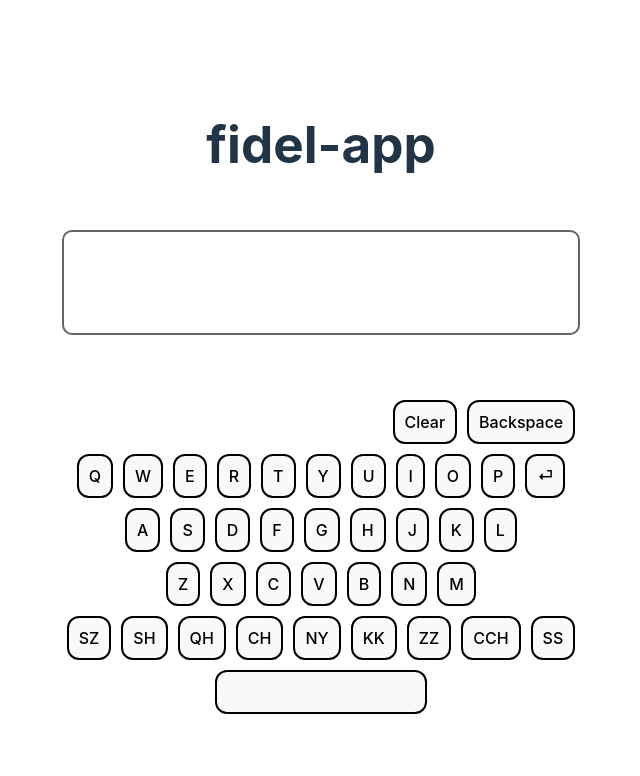
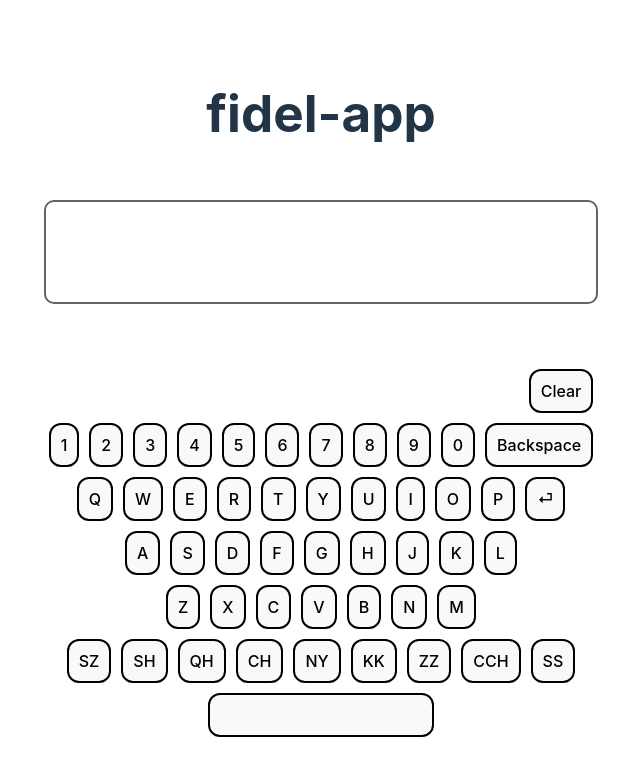
Before and after one commit to Menilek/fidel-app, a Vue app: page / in a window 1280 px wide. Shown: the top 776 px of the page, without its empty margins (319-959 px from the left). Built offline with nearby package versions, Linux system fonts and the light colour scheme.

Commit message:
Display numbers TODO: implement numbers

```diff
--- a/src/App.vue
+++ b/src/App.vue
@@ -2,6 +2,7 @@
 import { ref } from 'vue'
 import { mapCharToLetters } from './utils';
 
+  const numberKeys = ['1', '2', '3', '4', '5', '6', '7', '8', '9', '0'];
   const firstRow = ['Q', 'W', 'E', 'R', 'T', 'Y', 'U', 'I', 'O', 'P'];
   const secondRow = ['A', 'S', 'D', 'F', 'G', 'H', 'J', 'K', 'L'];
   const thirdRow = ['Z', 'X', 'C', 'V', 'B', 'N', 'M'];
@@ -52,7 +53,7 @@ import { mapCharToLetters } from './utils';
 </script>
 
 <template>
-  <h1>fidel-app</h1>
+  <h1 class="heading">fidel-app</h1>
   <br />
   <div>
     <div class="input-area">
@@ -62,8 +63,11 @@ import { mapCharToLetters } from './utils';
       <button v-for="char of getLetters()" :key="char" @click="append(char)">{{ char }}</button>
     </div>
     <div v-show="!showTranslateOptions" class="pad-options-area"></div>
-    <div class="backspace-key">
+    <div class="delete-keys">
       <button @click="clear">Clear</button>
+    </div>
+    <div class="delete-keys">
+      <button v-for="number of numberKeys" :key="number">{{ number }}</button>
       <button @click="backspace">Backspace</button>
     </div>
     <div class="centre-align">
@@ -86,13 +90,16 @@ import { mapCharToLetters } from './utils';
 </template>
 
 <style scoped>
+  .heading {
+    margin-top: 5%;
+  }
 .thin-text {
   font-weight: 200;
 }
 .centre-align {
   text-align: center;
 }
-.backspace-key {
+.delete-keys {
   text-align: right;
 }
 .space-bar {
```
